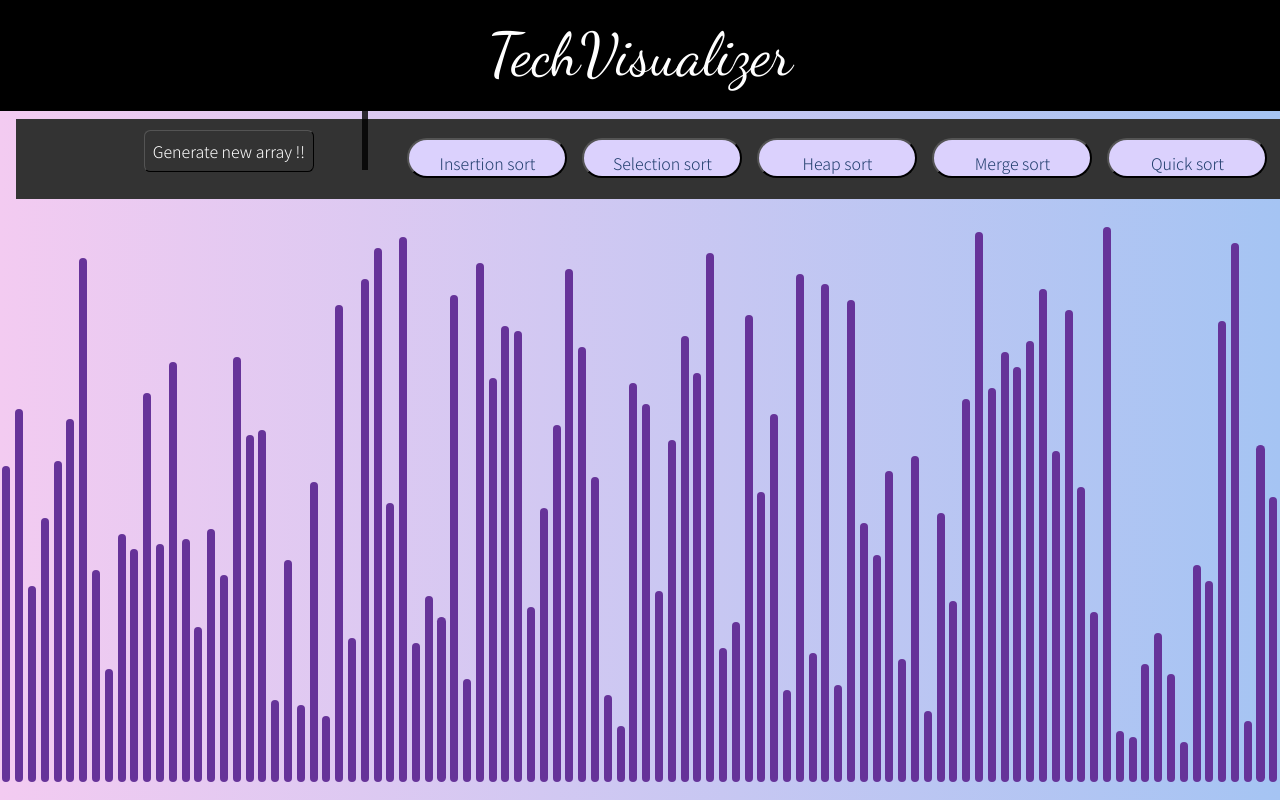
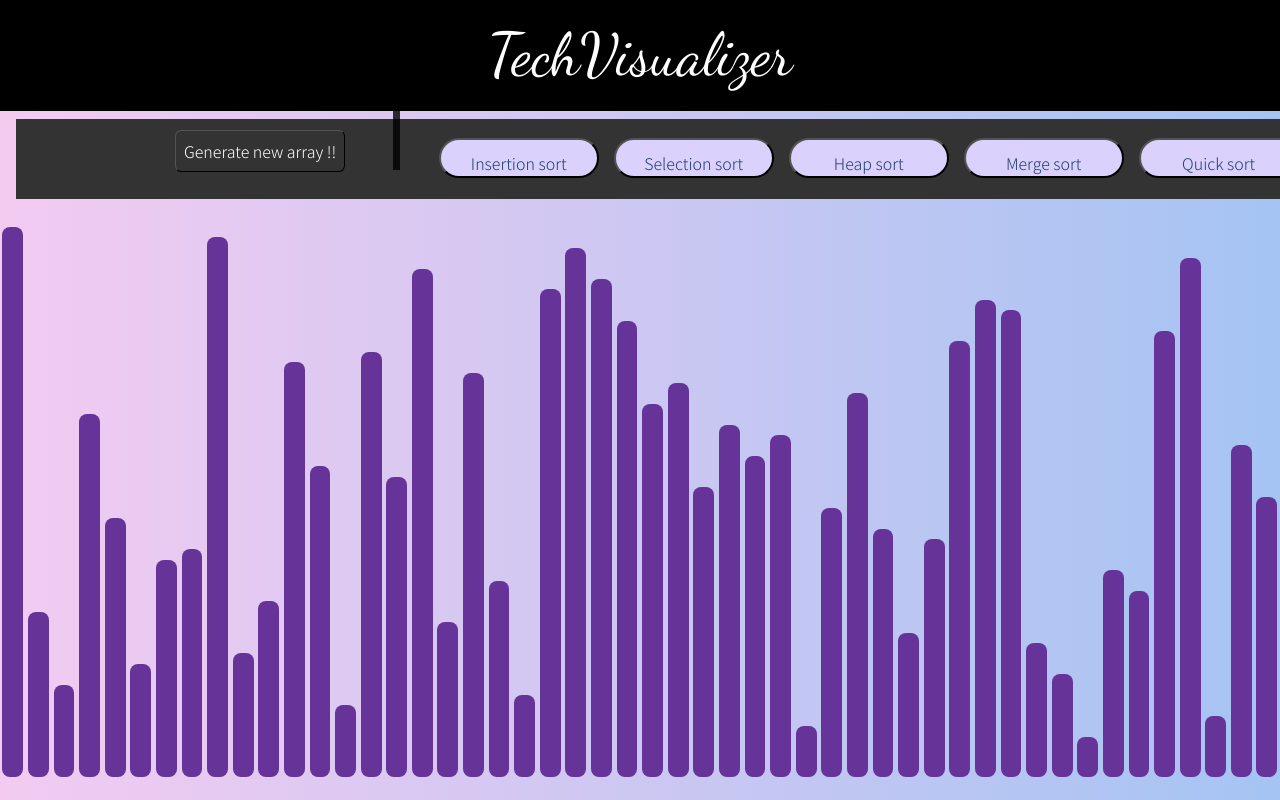
Before and after one commit to sayali-kadam/Algorithm-Visualizer, a React (Create React App) app: page /Sorting in a window 1280 px wide. Shown: the top 800 px of the page. Built offline with nearby package versions, Linux system fonts and the light colour scheme.

Commit message:
Some changes in animation

```diff
--- a/src/SortingAlgo/Body/visualizer.jsx
+++ b/src/SortingAlgo/Body/visualizer.jsx
@@ -8,7 +8,7 @@ import swal from 'sweetalert';
 import Swal from 'sweetalert2';
 
 //Global vaiables
-const ARR_LEN = 100;
+const ARR_LEN = 50;
 const MIN_NUM = 5;
 const MAX_NUM = 70;
 const DELAY = 250;
@@ -176,9 +176,6 @@ export default function Visualizer(props) {
               </button>
               <div className="separator"></div>
             </div>
-            <button className="stop-button">
-                Stop !!
-            </button>
         </div>
         <div className="array-container" ref={containerRef}>
             {arr.map((barHeight, index) => (
```
